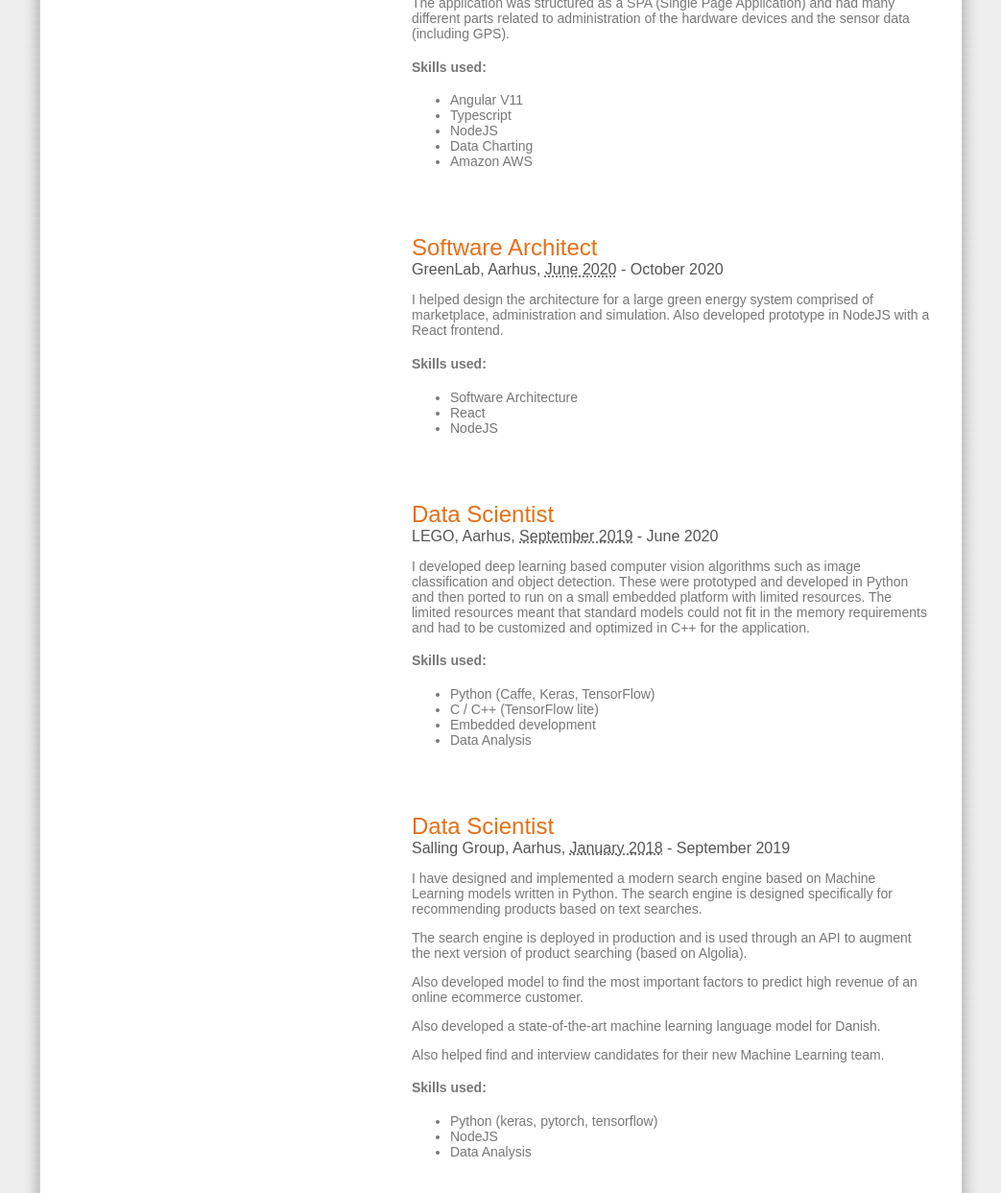
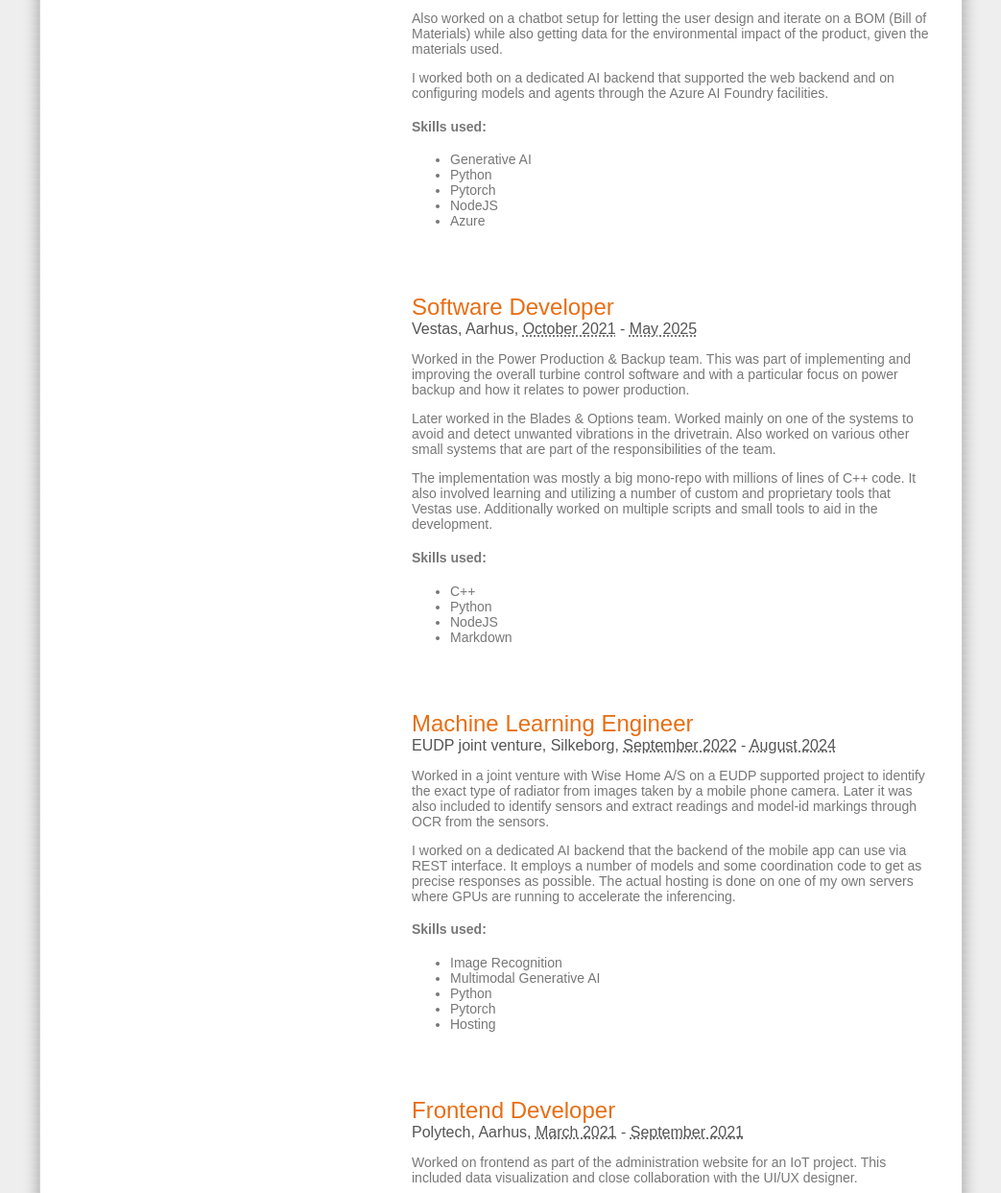
Before and after one commit to alexscheelmeyer/alexscheelmeyer.github.com, a plain HTML site: page index.html in a window 1280 px wide. Shown: the part 731-1974 px from the top of the page at 96% size, without its empty margins (118-1161 px from the left). Drawn offline with Linux system fonts and the light colour scheme.

Commit message:
updated CV

```diff
--- a/index.html
+++ b/index.html
@@ -221,6 +221,108 @@
           <tr><td>
 						<div class="experience vevent vcard">
 						<div class="htitle"><!-- div float container -->
+						<span class="title">Machine Learning Consultant</span><br/>
+						<span class="org">Naia ApS</span>, <span class="location">Aarhus</span>, <span class="date_duration"><abbr class="dtstart" title="2024-12-01">December 2024</abbr> - <abbr class="dtend" title="2025-05-01">May 2025</abbr></span>
+						</div>
+
+            <div class="description">
+              <p>
+                Worked on using Large Language Models to aid in matching between noisy textual
+                descriptions of materials and a structured database of environmental data for various
+                materials.
+              </p>
+              <p>
+                Also worked on a chatbot setup for letting the user design and iterate on a BOM (Bill of Materials)
+                while also getting data for the environmental impact of the product, given the materials used.
+              </p>
+              <p>
+                I worked both on a dedicated AI backend that supported the web backend and on configuring
+                models and agents through the Azure AI Foundry facilities.
+              </p>
+              <h4>Skills used:</h4>
+							<ul>
+                <li>Generative AI</li>
+                <li>Python</li>
+                <li>Pytorch</li>
+								<li>NodeJS</li>
+								<li>Azure</li>
+							</ul>
+						</div>
+						</div>
+					</td>
+					</tr>
+
+          <tr><td>
+						<div class="experience vevent vcard">
+						<div class="htitle"><!-- div float container -->
+						<span class="title">Software Developer</span><br/>
+						<span class="org">Vestas</span>, <span class="location">Aarhus</span>, <span class="date_duration"><abbr class="dtstart" title="2021-10-15">October 2021</abbr> - <abbr class="dtend" title="2025-05-13">May 2025</abbr></span>
+						</div>
+
+            <div class="description">
+              <p>
+                Worked in the Power Production &amp; Backup team. This was part of implementing and improving
+                the overall turbine control software and with a particular focus on power backup and how it relates
+                to power production.
+              </p>
+              <p>
+                Later worked in the Blades &amp; Options team. Worked mainly on one of the systems to avoid
+                and detect unwanted vibrations in the drivetrain. Also worked on various other small
+                systems that are part of the responsibilities of the team.
+              </p>
+              <p>
+                The implementation was mostly a big mono-repo with millions of lines of C++ code. It also
+                involved learning and utilizing a number of custom and proprietary tools that Vestas use.
+                Additionally worked on multiple scripts and small tools to aid in the development.
+              </p>
+              <h4>Skills used:</h4>
+							<ul>
+								<li>C++</li>
+                <li>Python</li>
+								<li>NodeJS</li>
+                <li>Markdown</li>
+							</ul>
+						</div>
+						</div>
+					</td>
+					</tr>
+
+          <tr><td>
+						<div class="experience vevent vcard">
+						<div class="htitle"><!-- div float container -->
+						<span class="title">Machine Learning Engineer</span><br/>
+						<span class="org">EUDP joint venture</span>, <span class="location">Silkeborg</span>, <span class="date_duration"><abbr class="dtstart" title="2022-09-01">September 2022</abbr> - <abbr class="dtend" title="2024-08-01">August 2024</abbr></span>
+						</div>
+
+            <div class="description">
+              <p>
+                Worked in a joint venture with Wise Home A/S on a EUDP supported project to identify
+                the exact type of radiator from images taken by a mobile phone camera. Later it
+                was also included to identify sensors and extract readings and model-id markings
+                through OCR from the sensors.
+              </p>
+              <p>
+                I worked on a dedicated AI backend that the backend of the mobile app can use via
+                REST interface. It employs a number of models and some coordination code to get
+                as precise responses as possible. The actual hosting is done on one of my own servers
+                where GPUs are running to accelerate the inferencing.
+              </p>
+              <h4>Skills used:</h4>
+							<ul>
+                <li>Image Recognition</li>
+                <li>Multimodal Generative AI</li>
+                <li>Python</li>
+                <li>Pytorch</li>
+								<li>Hosting</li>
+							</ul>
+						</div>
+						</div>
+					</td>
+					</tr>
+
+          <tr><td>
+						<div class="experience vevent vcard">
+						<div class="htitle"><!-- div float container -->
 						<span class="title">Frontend Developer</span><br/>
 						<span class="org">Polytech</span>, <span class="location">Aarhus</span>, <span class="date_duration"><abbr class="dtstart" title="2021-03-23">March 2021</abbr> - <abbr class="dtend" title="2021-09-31">September 2021</abbr></span>
 						</div>
@@ -240,7 +342,7 @@
                 <li>Data Charting</li>
                 <li>Amazon AWS</li>
 							</ul>
-						<p></div>
+						</div>
 						</div>
 					</td>
 					</tr>
```
